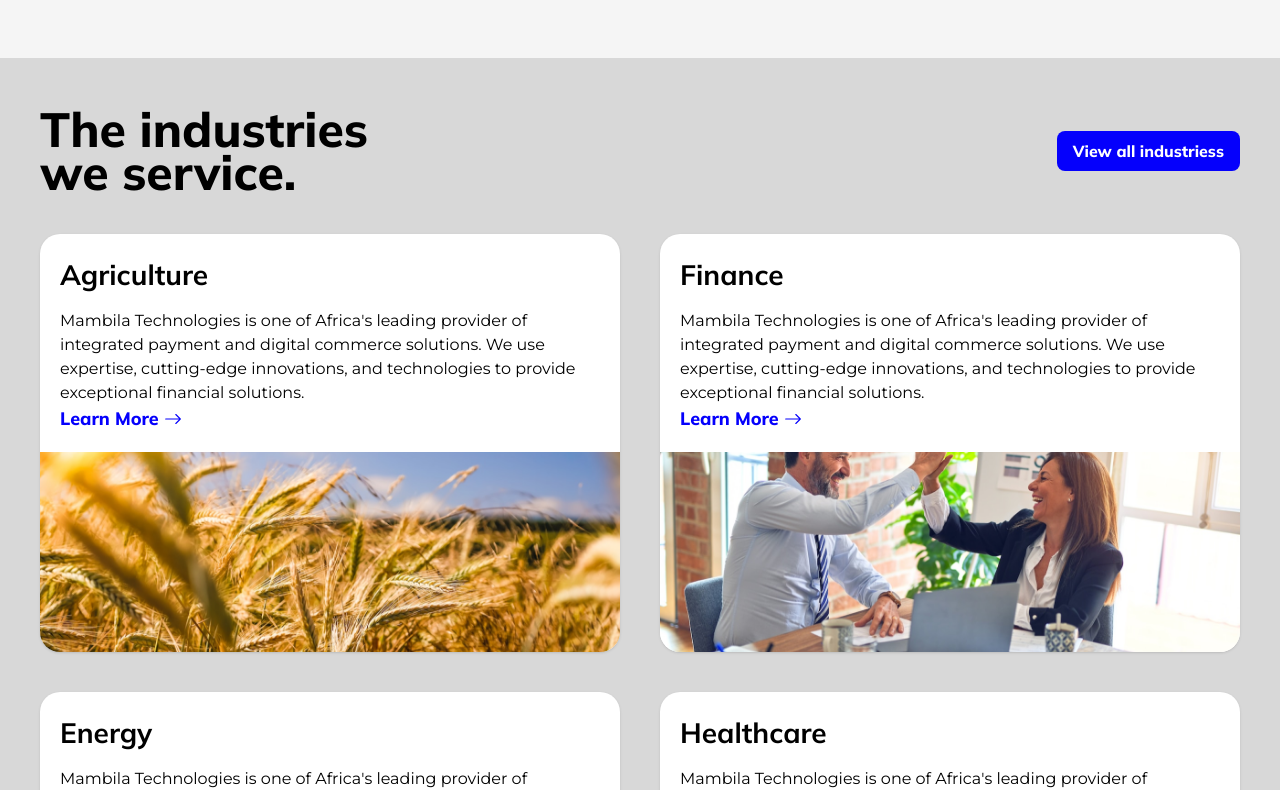
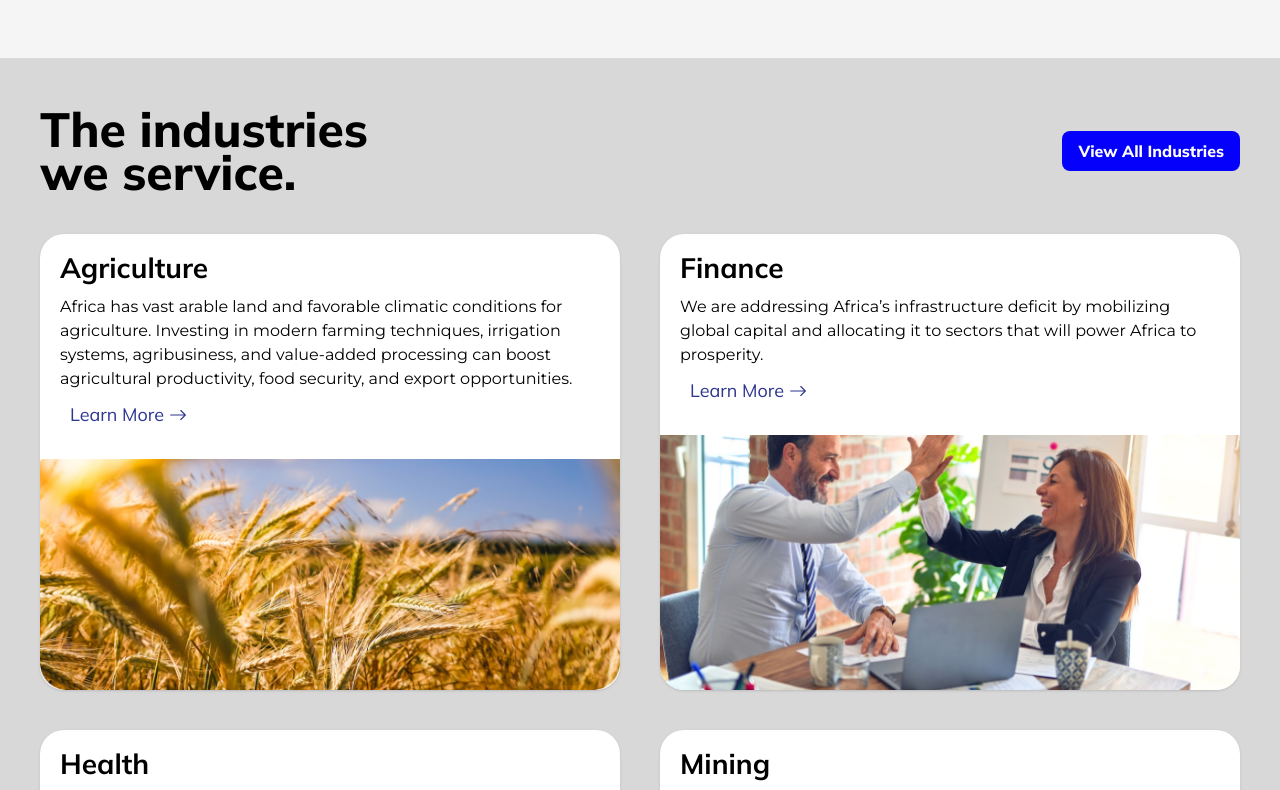
Before and after one commit to Mambila-Technologies-Inc/mambila, a Next.js app: page / in a window 1280 px wide. Shown: the part 1141-1931 px from the top of the page. Built offline with nearby package versions, Linux system fonts and the light colour scheme.

Commit message:
updated changes

```diff
--- a/components/Card/index.tsx
+++ b/components/Card/index.tsx
@@ -1,78 +1,102 @@
-import { NextPage } from 'next';
-import Image from 'next/image';
-import Link from 'next/link';
-import React from 'react';
-import { BsArrowRight } from 'react-icons/bs';
+import { NextPage } from "next";
+// import Image from "next/image";
+// import Link from "next/link";
+import React from "react";
+// import { BsArrowRight } from "react-icons/bs";
+import { SectorArr } from "../Placeholders/SectorArr";
+import { SectorCard } from "../common/SectorCard";
 
 const Services: NextPage = () => {
+  const initialVisibleItems = 4;
+  const [visibleItems, setVisibleItems] = React.useState(initialVisibleItems);
+
+  const handleViewAll = () => {
+    setVisibleItems(SectorArr.length);
+  };
+
+  const handleViewLess = () => {
+    setVisibleItems(initialVisibleItems);
+  };
+
   return (
     <>
-      <div className='bg-[#D8D8D8] p-[20px] lg:p-[50px_40px] mt-[60px]'>
-        <div className='flex flex-col lg:flex-row items-start lg:items-center justify-between'>
-          <p className='font-[800] text-[22px] lg:text-[48px] text-[#000000] leading-[30px] lg:leading-[43px] font-Mulish'>The industries <br className='hidden lg:block' /> we service.</p>
-          <button className='bg-[#0500FC] text-white p-[8px_16px] font-[800] font-Mulish text-[16px] rounded-[8px]'>View all industriess</button>
+      <div className="bg-[#D8D8D8] p-[20px] lg:p-[50px_40px] mt-[60px]">
+        <div className="flex flex-col lg:flex-row items-start lg:items-center justify-between">
+          <p className="font-[800] text-[22px] lg:text-[48px] text-[#000000] leading-[30px] lg:leading-[43px] font-Mulish">
+            The industries <br className="hidden lg:block" /> we service.
+          </p>
+          {visibleItems < SectorArr.length ? (
+            <button
+              onClick={handleViewAll}
+              className="bg-[#0500FC] text-white p-[8px_16px] font-[800] font-Mulish text-[16px] rounded-[8px]"
+            >
+              View All Industries
+            </button>
+          ) : (
+            <button
+              onClick={handleViewLess}
+              className="bg-[#0500FC] text-white p-[8px_16px] font-[800] font-Mulish text-[16px] rounded-[8px]"
+            >
+              View Less
+            </button>
+          )}
         </div>
-        <div className='grid lg:grid-cols-2 mt-[40px] gap-[40px]'>
-          {
-            services.map(({id, title, content, image})=> (
-              <div key={id} className='shadow rounded-[20px]  bg-white '>
-              <div className='p-[20px]'>
-              <p className='text-[#000000] font-[700] font-Mulish text-[20px] lg:text-[28px]'>{title}</p>
-              <p className='mt-[13px] font-Montserrat text-[12px] lg:text-[16px] font-[400] text-[#000000]'>{content}</p>
-              <Link href='/' className='text-[#0500FC] font-[800] text-[18px] font-Mulish flex items-center space-x-[5px]'>
-                <p>Learn More</p>
-              <BsArrowRight/>
-              </Link>
-              </div>
-              <div className="relative w-full h-[140px] lg:h-[200px]   rounded-b-[20px]">
-              <Image
-                src={image}
-                alt="thumbnail"
-                objectFit="cover"
-                layout="fill"
-                className="rounded-b-[20px]"
+        <div className="grid tablet:grid-cols-2 mt-[40px] gap-[40px]">
+          {SectorArr.slice(0, visibleItems).map(
+            ({ title, content, image }, index) => (
+              <SectorCard
+                key={index}
+                title={title}
+                content={content}
+                image={image}
               />
-            </div>
-              </div>
-            ))
-          }
+            )
+          )}
         </div>
+        {visibleItems > 4 && (
+          <div className=" mt-6 flex w-full justify-end">
+            <button
+              onClick={handleViewLess}
+              className="bg-[#0500FC] text-white p-[8px_16px] font-[800] font-Mulish text-[16px] rounded-[8px]"
+            >
+              View Less
+            </button>
+          </div>
+        )}
       </div>
-
     </>
   );
 };
 
 export default Services;
 
+// const services = [
+//   {
+//     id: 1,
+//     title: 'Agriculture',
+//     content: "Mambila Technologies is one of Africa's leading provider of integrated payment and digital commerce solutions. We use expertise, cutting-edge innovations, and technologies to provide exceptional financial solutions.",
+//     image: '/images/img6.png'
+//   },
+//   {
+//     id: 2,
+//     title: 'Finance',
+//     content: "Mambila Technologies is one of Africa's leading provider of integrated payment and digital commerce solutions. We use expertise, cutting-edge innovations, and technologies to provide exceptional financial solutions.",
+//     image: '/images/img3.png'
 
-const services = [
-  {
-    id: 1,
-    title: 'Agriculture',
-    content: "Mambila Technologies is one of Africa's leading provider of integrated payment and digital commerce solutions. We use expertise, cutting-edge innovations, and technologies to provide exceptional financial solutions.",
-    image: '/images/img6.png'
-  },
-  {
-    id: 2,
-    title: 'Finance',
-    content: "Mambila Technologies is one of Africa's leading provider of integrated payment and digital commerce solutions. We use expertise, cutting-edge innovations, and technologies to provide exceptional financial solutions.",
-    image: '/images/img3.png'
+//   },
+//   {
+//     id: 3,
+//     title: 'Energy',
+//     content: "Mambila Technologies is one of Africa's leading provider of integrated payment and digital commerce solutions. We use expertise, cutting-edge innovations, and technologies to provide exceptional financial solutions.",
+//     image: '/images/img4.png'
 
-  },
-  {
-    id: 3,
-    title: 'Energy',
-    content: "Mambila Technologies is one of Africa's leading provider of integrated payment and digital commerce solutions. We use expertise, cutting-edge innovations, and technologies to provide exceptional financial solutions.",
-    image: '/images/img4.png'
+//   },
+//   {
+//     id: 4,
+//     title: 'Healthcare',
+//     content: "Mambila Technologies is one of Africa's leading provider of integrated payment and digital commerce solutions. We use expertise, cutting-edge innovations, and technologies to provide exceptional financial solutions.",
+//     image: '/images/img5.png'
 
-  },
-  {
-    id: 4,
-    title: 'Healthcare',
-    content: "Mambila Technologies is one of Africa's leading provider of integrated payment and digital commerce solutions. We use expertise, cutting-edge innovations, and technologies to provide exceptional financial solutions.",
-    image: '/images/img5.png'
+//   },
 
-  },
-
-]
+// ]
--- a/components/common/SectorCard.tsx
+++ b/components/common/SectorCard.tsx
@@ -12,7 +12,7 @@
 export const SectorCard: FC<ISectorCardProps> = ({ title, content, image }) => {
   return (
     <div
-      className={`shadow rounded-3xl bg-white lmax-w-[540px] min-w-[250px] tablet:w-[45%] flex flex-col justify-between`}
+      className={`shadow rounded-3xl bg-white flex flex-col justify-between`}
     >
       <div className="p-5">
         <p className="text-black font-bold font-Mulish text-xl ipad:text-[28px]">
--- /dev/null
+++ b/pages/products.tsx
@@ -0,0 +1,66 @@
+import React from "react";
+import Layout from "../components/Layout";
+import { SectorArr } from "../components/Placeholders/SectorArr";
+import { SectorCard } from "../components/common/SectorCard";
+
+function Products() {
+  const initialVisibleItems = 4;
+  const [visibleItems, setVisibleItems] = React.useState(initialVisibleItems);
+
+  const handleViewAll = () => {
+    setVisibleItems(SectorArr.length);
+  };
+
+  const handleViewLess = () => {
+    setVisibleItems(initialVisibleItems);
+  };
+  return (
+    <Layout>
+      <div className=" mt-8 w-full tablet:max-w-[90%] mx-auto">
+        <h1 className=" px-4 tablet:px-0 font-semibold tablet:font-extrabold text-3xl tablet:text-5xl text-[#2D358F] font-Mulish">
+          Our Product
+        </h1>
+        <p className="px-4 tablet:px-0 mt-5 font-normal text-sm tablet:text-lg text-black text-opacity-70 font-Mulish">
+          Our investment strategy, rooted in a long-term perspective, allows us
+          to contribute significant and enduring value to every company in our
+          portfolio.
+        </p>
+        <div className="mt-8 bg-[#1E1E1E14] bg-opacity-[0.08] px-4 py-4 tablet:px-6 tablet:py-12">
+          <div className="grid tablet:grid-cols-2 mt-[40px] gap-[40px]">
+            {SectorArr.slice(0, visibleItems).map(
+              ({ title, content, image }, index) => (
+                <SectorCard
+                  key={index}
+                  title={title}
+                  content={content}
+                  image={image}
+                />
+              )
+            )}
+          </div>
+          {visibleItems < SectorArr.length ? (
+            <div className=" mt-6 flex w-full justify-end">
+              <button
+                onClick={handleViewAll}
+                className="bg-[#0500FC] text-white p-[8px_16px] font-[800] font-Mulish text-[16px] rounded-[8px]"
+              >
+                View All Industries
+              </button>
+            </div>
+          ) : (
+            <div className=" mt-6 flex w-full justify-end">
+              <button
+                onClick={handleViewLess}
+                className="bg-[#0500FC] text-white p-[8px_16px] font-[800] font-Mulish text-[16px] rounded-[8px]"
+              >
+                View Less
+              </button>
+            </div>
+          )}
+        </div>
+      </div>
+    </Layout>
+  );
+}
+
+export default Products;
--- a/pages/products/index.tsx
+++ /dev/null
@@ -1,32 +0,0 @@
-import Layout from "../../components/Layout";
-import { SectorArr } from "../../components/Placeholders/SectorArr";
-import { SectorCard } from "../../components/common/SectorCard";
-
-function Products() {
-  return (
-    <Layout>
-      <div className=" mt-8 max-w-[90%] mx-auto">
-        <h1 className=" font-semibold tablet:font-extrabold text-3xl tablet:text-5xl text-[#2D358F] font-Mulish">
-          Our Product
-        </h1>
-        <p className=" mt-5 font-normal text-sm tablet:text-lg text-black text-opacity-70 font-Mulish">
-          Our investment strategy, rooted in a long-term perspective, allows us
-          to contribute significant and enduring value to every company in our
-          portfolio.
-        </p>
-        <div className=" mt-[10vh] flex flex-wrap justify-center bg-[#1E1E1E14] bg-opacity-[0.08] gap-6 ipad:gap-8 desktop:gap-10 px-6  py-12">
-          {SectorArr.map((sector, index) => (
-            <SectorCard
-              key={index}
-              title={sector.title}
-              content={sector.content}
-              image={sector.image}
-            />
-          ))}
-        </div>
-      </div>
-    </Layout>
-  );
-}
-
-export default Products;
```
